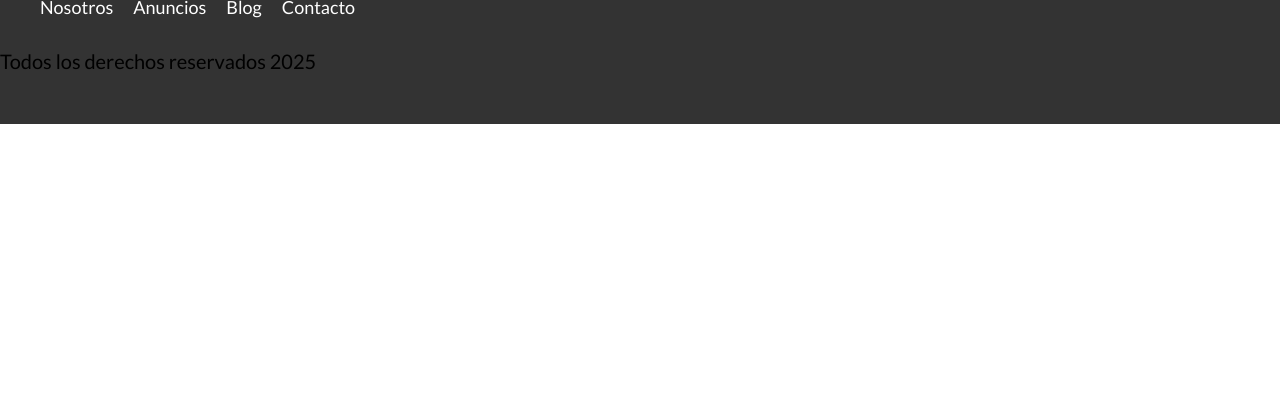
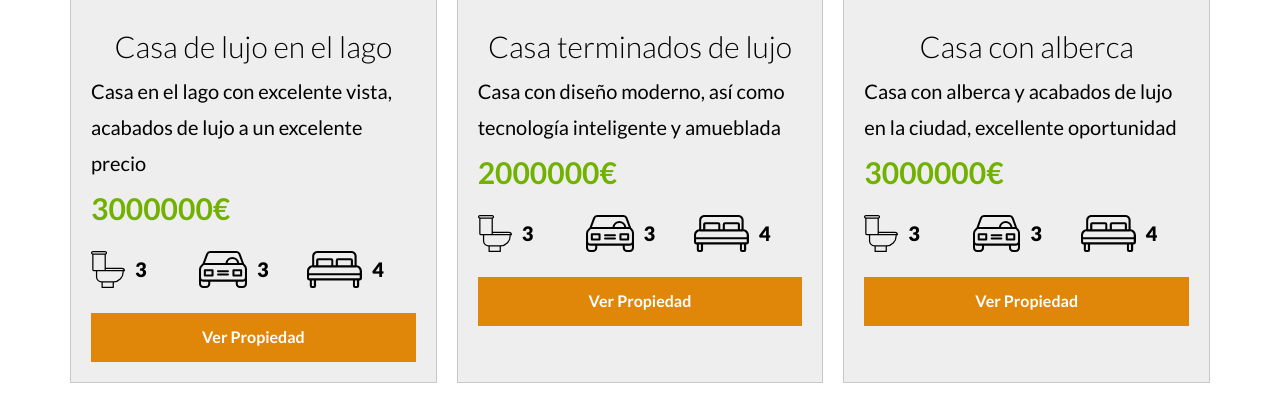
Before and after one commit to seergarciia99/BienesRaices, a PHP site: page /anuncios.html in a window 1280 px wide; the page is wider, and only the part inside the window is pictured. Shown: the part 420-821 px from the top of that part. Before the commit the page ends 544 px from the top of that part, so only its background shows below. Run offline with PHP 8.4, Linux system fonts and the light colour scheme.

Commit message:
12/09/2025 ultimo commit

```diff
--- a/anuncios.html
+++ b/anuncios.html
@@ -1,54 +1,321 @@
 <!DOCTYPE html>
 <html lang="en">
   <head>
-    <meta charset="UTF-8">
-    <meta name="viewport" content="width=device-width, initial-scale=1.0">
+    <meta charset="UTF-8" />
+    <meta name="viewport" content="width=device-width, initial-scale=1.0" />
     <title>Bienes Raices</title>
-    <link rel="stylesheet" href="build/css/app.css">
+    <link rel="stylesheet" href="build/css/app.css" />
   </head>
   <body>
     <header class="header">
       <div class="contenedor contenido-header">
         <div class="barra">
-            <a href="/"></a>
-            <img src="build/img/logo.svg" alt="Logotipo de Bienes Raices">
+          <a href="/">
+            <img src="build/img/logo.svg" alt="Logotipo de Bienes Raices" />
+          </a>
 
           <nav class="navegacion">
             <a href="nosotros.html">Nosotros</a>
             <a href="anuncios.html">Anuncios</a>
             <a href="blog.html">Blog</a>
             <a href="contacto.html">Contacto</a>
-
           </nav>
         </div>
         <!--Cierre div barra-->
-
-
       </div>
     </header>
 
-   <main class="contendedor seccion">
+    <main class="contenedor seccion">
+      <section class="seccion contenedor">
+        <div class="contenedor-anuncios">
+          <div class="anuncio">
+            <picture>
+              <source srcset="build/img/anuncio1.webp" type="image/webp" />
+              <source srcset="build/img/anuncio1.jpg" type="image/jpeg" />
+              <img src="build/img/anuncio1.jpg" alt="anuncio" loading="lazy" />
+            </picture>
+            <div class="contenido-anuncio">
+              <h3>Casa de lujo en el lago</h3>
+              <p>
+                Casa en el lago con excelente vista, acabados de lujo a un
+                excelente precio
+              </p>
+              <p class="precio">3000000€</p>
+              <ul class="iconos-caracteristicas">
+                <li>
+                  <img
+                    src="build/img/icono_wc.svg"
+                    alt="icono wc"
+                    loading="lazy"
+                  />
+                  <p>3</p>
+                </li>
+                <li>
+                  <img
+                    src="build/img/icono_estacionamiento.svg"
+                    alt="icono estacionamiento"
+                    loading="lazy"
+                  />
+                  <p>3</p>
+                </li>
+                <li>
+                  <img
+                    src="build/img/icono_dormitorio.svg"
+                    alt="icono habitaciones"
+                    loading="lazy"
+                  />
+                  <p>4</p>
+                </li>
+              </ul>
+              <a href="anuncio.html" class="boton-amarillo-block"
+                >Ver Propiedad</a
+              >
+            </div>
+          </div>
 
-    <h1>Anuncios</h1>
+          <!--Anuncio 2-->
+          <div class="anuncio">
+            <picture>
+              <source srcset="build/img/anuncio2.webp" type="image/webp" />
+              <source srcset="build/img/anuncio2.jpg" type="image/jpeg" />
+              <img src="build/img/anuncio2.jpg" alt="anuncio" loading="lazy" />
+            </picture>
+            <div class="contenido-anuncio">
+              <h3>Casa terminados de lujo</h3>
+              <p>
+                Casa con diseño moderno, así como tecnología inteligente y
+                amueblada
+              </p>
+              <p class="precio">2000000€</p>
+              <ul class="iconos-caracteristicas">
+                <li>
+                  <img
+                    src="build/img/icono_wc.svg"
+                    alt="icono wc"
+                    loading="lazy"
+                  />
+                  <p>3</p>
+                </li>
+                <li>
+                  <img
+                    src="build/img/icono_estacionamiento.svg"
+                    alt="icono estacionamiento"
+                    loading="lazy"
+                  />
+                  <p>3</p>
+                </li>
+                <li>
+                  <img
+                    src="build/img/icono_dormitorio.svg"
+                    alt="icono habitaciones"
+                    loading="lazy"
+                  />
+                  <p>4</p>
+                </li>
+              </ul>
+              <a href="anuncio.html" class="boton-amarillo-block"
+                >Ver Propiedad</a
+              >
+            </div>
+
+            <!--Anuncio 3-->
+          </div>
+          <div class="anuncio">
+            <picture>
+              <source srcset="build/img/anuncio3.webp" type="image/webp" />
+              <source srcset="build/img/anuncio3.jpg" type="image/jpeg" />
+              <img src="build/img/anuncio3.jpg" alt="anuncio" loading="lazy" />
+            </picture>
+            <div class="contenido-anuncio">
+              <h3>Casa con alberca</h3>
+              <p>
+                Casa con alberca y acabados de lujo en la ciudad, excellente
+                oportunidad
+              </p>
+              <p class="precio">3000000€</p>
+              <ul class="iconos-caracteristicas">
+                <li>
+                  <img
+                    src="build/img/icono_wc.svg"
+                    alt="icono wc"
+                    loading="lazy"
+                  />
+                  <p>3</p>
+                </li>
+                <li>
+                  <img
+                    src="build/img/icono_estacionamiento.svg"
+                    alt="icono estacionamiento"
+                    loading="lazy"
+                  />
+                  <p>3</p>
+                </li>
+                <li>
+                  <img
+                    src="build/img/icono_dormitorio.svg"
+                    alt="icono habitaciones"
+                    loading="lazy"
+                  />
+                  <p>4</p>
+                </li>
+              </ul>
+              <a href="anuncio.html" class="boton-amarillo-block"
+                >Ver Propiedad</a
+              >
+            </div>
+          </div>
+
+          <div class="anuncio">
+            <picture>
+              <source srcset="build/img/anuncio4.webp" type="image/webp" />
+              <source srcset="build/img/anuncio4.jpg" type="image/jpeg" />
+              <img src="build/img/anuncio4.jpg" alt="anuncio" loading="lazy" />
+            </picture>
+            <div class="contenido-anuncio">
+              <h3>Casa con alberca</h3>
+              <p>
+                Casa con alberca y acabados de lujo en la ciudad, excellente
+                oportunidad
+              </p>
+              <p class="precio">3000000€</p>
+              <ul class="iconos-caracteristicas">
+                <li>
+                  <img
+                    src="build/img/icono_wc.svg"
+                    alt="icono wc"
+                    loading="lazy"
+                  />
+                  <p>3</p>
+                </li>
+                <li>
+                  <img
+                    src="build/img/icono_estacionamiento.svg"
+                    alt="icono estacionamiento"
+                    loading="lazy"
+                  />
+                  <p>3</p>
+                </li>
+                <li>
+                  <img
+                    src="build/img/icono_dormitorio.svg"
+                    alt="icono habitaciones"
+                    loading="lazy"
+                  />
+                  <p>4</p>
+                </li>
+              </ul>
+              <a href="anuncio.html" class="boton-amarillo-block"
+                >Ver Propiedad</a
+              >
+            </div>
+          </div>
+
+
+             <div class="anuncio">
+            <picture>
+              <source srcset="build/img/anuncio5.webp" type="image/webp" />
+              <source srcset="build/img/anuncio5.jpg" type="image/jpeg" />
+              <img src="build/img/anuncio5.jpg" alt="anuncio" loading="lazy" />
+            </picture>
+            <div class="contenido-anuncio">
+              <h3>Casa con alberca</h3>
+              <p>
+                Casa con alberca y acabados de lujo en la ciudad, excellente
+                oportunidad
+              </p>
+              <p class="precio">3000000€</p>
+              <ul class="iconos-caracteristicas">
+                <li>
+                  <img
+                    src="build/img/icono_wc.svg"
+                    alt="icono wc"
+                    loading="lazy"
+                  />
+                  <p>3</p>
+                </li>
+                <li>
+                  <img
+                    src="build/img/icono_estacionamiento.svg"
+                    alt="icono estacionamiento"
+                    loading="lazy"
+                  />
+                  <p>3</p>
+                </li>
+                <li>
+                  <img
+                    src="build/img/icono_dormitorio.svg"
+                    alt="icono habitaciones"
+                    loading="lazy"
+                  />
+                  <p>4</p>
+                </li>
+              </ul>
+              <a href="anuncio.html" class="boton-amarillo-block"
+                >Ver Propiedad</a
+              >
+            </div>
+          </div>
+
+             <div class="anuncio">
+            <picture>
+              <source srcset="build/img/anuncio6.webp" type="image/webp" />
+              <source srcset="build/img/anuncio6.jpg" type="image/jpeg" />
+              <img src="build/img/anuncio6.jpg" alt="anuncio" loading="lazy" />
+            </picture>
+            <div class="contenido-anuncio">
+              <h3>Casa con alberca</h3>
+              <p>
+                Casa con alberca y acabados de lujo en la ciudad, excellente
+                oportunidad
+              </p>
+              <p class="precio">3000000€</p>
+              <ul class="iconos-caracteristicas">
+                <li>
+                  <img
+                    src="build/img/icono_wc.svg"
+                    alt="icono wc"
+                    loading="lazy"
+                  />
+                  <p>3</p>
+                </li>
+                <li>
+                  <img
+                    src="build/img/icono_estacionamiento.svg"
+                    alt="icono estacionamiento"
+                    loading="lazy"
+                  />
+                  <p>3</p>
+                </li>
+                <li>
+                  <img
+                    src="build/img/icono_dormitorio.svg"
+                    alt="icono habitaciones"
+                    loading="lazy"
+                  />
+                  <p>4</p>
+                </li>
+              </ul>
+              <a href="anuncio.html" class="boton-amarillo-block"
+                >Ver Propiedad</a
+              >
+            </div>
+          </div>
+        </div>
+      </section>
     </main>
 
     <footer class="footer seccion">
       <div class="contenedor contenedor-footer">
-
         <nav class="navegacion">
           <a href="nosotros.html">Nosotros</a>
           <a href="anuncios.html">Anuncios</a>
           <a href="blog.html">Blog</a>
           <a href="contacto.html">Contacto</a>
-
         </nav>
       </div>
 
-    <p class="copyright"> Todos los derechos reservados 2025</p>
+      <p class="copyright">Todos los derechos reservados 2025</p>
     </footer>
-
-
-
 
     <script src="build/js/bundle.min.js"></script>
   </body>
--- a/index.html
+++ b/index.html
@@ -227,7 +227,7 @@
       <a href="contacto.html" class="boton-amarillo">Contactanos</a>
     </section>
 
-    <div class="contendedor seccion seccion-inferior">
+    <div class="contenedor seccion seccion-inferior">
       <section class="blog">
         <h3>Nuestro Blog</h3>
         <article class="entrada-blog">
--- a/src/scss/app.scss
+++ b/src/scss/app.scss
@@ -13,3 +13,7 @@
 @import 'layout/anuncios';
 @import 'layout/contactar';
 @import 'layout/inferior';
+@import 'layout/testimoniales';
+
+
+@import 'internas/nosotros';
--- /dev/null
+++ b/src/scss/internas/_nosotros.scss
@@ -0,0 +1,17 @@
+
+
+.contenido-nosotros{
+
+    @include tablet{
+        @include grid(2, 2rem);
+    }
+}
+
+.texto-nosotros blockquote{
+
+    font-weight: $black;
+    font-size: 2.2rem;
+    margin: 0;
+    padding-left: 1rem 0 3rem 0;
+
+}
--- a/src/scss/layout/_anuncios.scss
+++ b/src/scss/layout/_anuncios.scss
@@ -15,16 +15,19 @@
   p {
     margin: 0;
   }
+
+}
+
   .precio {
     color: $verde;
     font-weight: $bold;
     font-size: 3rem;
   }
-}
 .iconos-caracteristicas {
     display: flex;
     list-style: none;
     padding: 0;
+    max-width:40rem ;
 
     li{
         flex: 1;
--- a/src/scss/layout/_footer.scss
+++ b/src/scss/layout/_footer.scss
@@ -1,6 +1,7 @@
 .footer{
     background-color: $grisOscuro;
     padding: $separacion / 2 0;
+    margin-bottom: 0;
 
 
 
```
Also changed, not shown: anuncio.html (added, +95 -0 lines), base.html (+4 -3 lines), blog.html (+4 -3 lines), contacto.html (+4 -3 lines), nosotros.html (+81 -16 lines), src/scss/layout/_testimoniales.scss (added, +38 -0 lines), build/css/app.css, 1 other file. Lines whose indentation alone changed are shown as unchanged.
